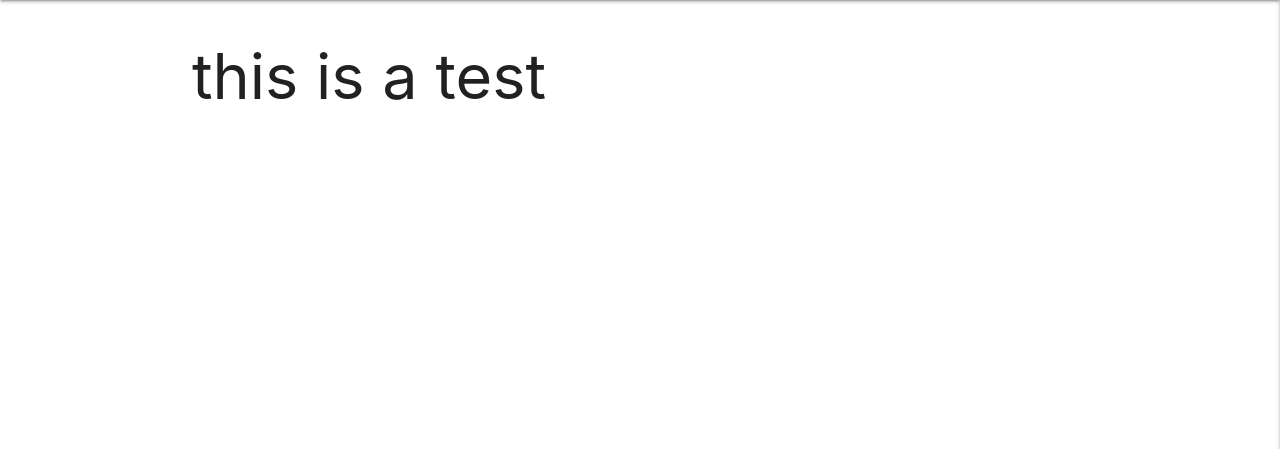
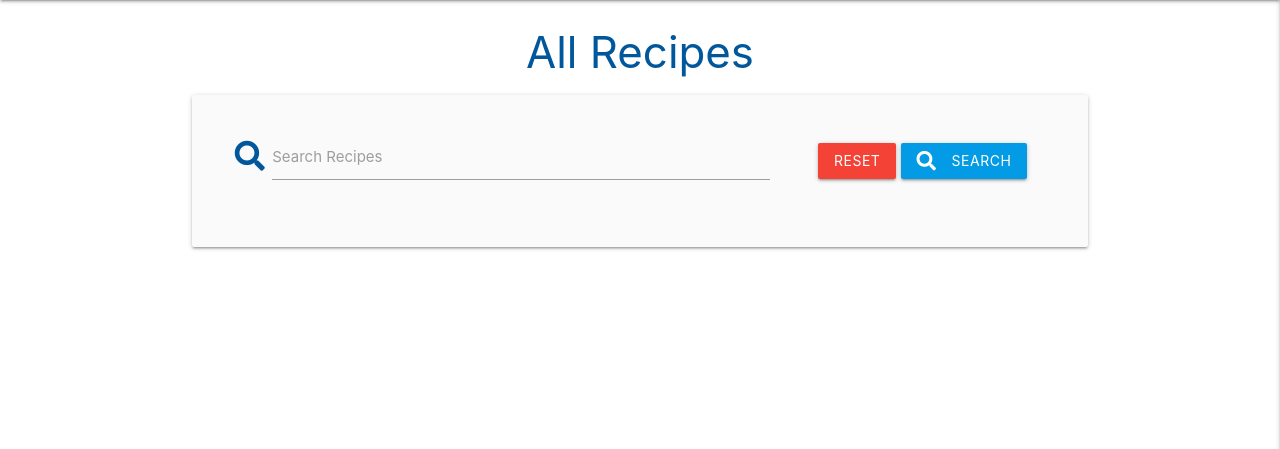
Before and after one commit to Code-Institute-Submissions/Gwidas-the_old_way, a Flask app: page /recipes in a window 1280 px wide. Shown: the part 64-513 px from the top of the page. Run offline with Flask 2, Linux system fonts and the light colour scheme; data that the repository does not hold is empty; some libraries are stand-ins or nearby versions.

Commit message:
Creating cards in recipes.html

```diff
--- a/app.py
+++ b/app.py
@@ -120,6 +120,12 @@ def profile(username):
     return redirect(url_for("login"))
 
 
+@app.route("/search", methods=["GET", "POST"])
+def search():
+    query = request.form.get("query")
+    recipes_search = list(mongo.db.recipes.find({"$text": {"$search": query}}))
+    return render_template("recipes.html", recipes=recipes_search)
+
 
 
 @app.route("/recipes", methods=["GET"])
--- a/templates/recipes.html
+++ b/templates/recipes.html
@@ -1,12 +1,48 @@
 {% extends "base.html" %}
 {% block content %}
-<h1>this is a test</h1>
-{% for recipe in recipes %}
-{{ recipe.title }}<br>
-{{ recipe.description }}<br>
-{{ recipe.ingredients }}<br>
-{{ recipe.image }}<br>
-{{recipe.created_by}}<br>
-{% endfor %}
+
+<h3 class="light-blue-text text-darken-4 center-align">All Recipes</h3>
+
+    <div class="row card-panel grey lighten-5">
+        <form action="{{ url_for('search') }}" method="post" class="col s12">
+            <div class="row valign-wrapper center-align">
+                <div class="input-field col s12 m8">
+                    <i class="fas fa-search prefix light-blue-text text-darken-4"></i>
+                    <input type="text" name="query" id="query" minlength="3" class="validate" required>
+                    <label for="query">Search Recipes</label>
+                </div>
+                <div class="col s12 m4">
+                    <a href="{{ url_for('recipes') }}" class="red btn text-shadow">Reset</a>
+                    <button type="submit" class="light-blue darken-1 btn text-shadow">
+                        <i class="fas fa-search left"></i> Search
+                    </button>
+                </div>
+            </div>
+        </form>
+    </div>
+
+    {% for recipe in recipes %}
+    <div class="row">
+        <div class="col s12 m7">
+          <div class="card">
+            <div class="card-image">
+              <img src="{{ recipe.image }}">
+              <span class="card-title">{{ recipe.title }}</span>
+            </div>
+            <div class="card-content">
+              <p>{{ recipe.description }}</p>
+            </div>
+            <div class="card-content">
+                <p>{{ recipe.ingredients }}</p>
+              </div>
+            <div class="card-action">
+              <a href="">{{recipe.created_by}}</a>
+            </div>
+          </div>
+        </div>
+      </div>
+      {% endfor %}
+
+
 
 {% endblock %}
```
